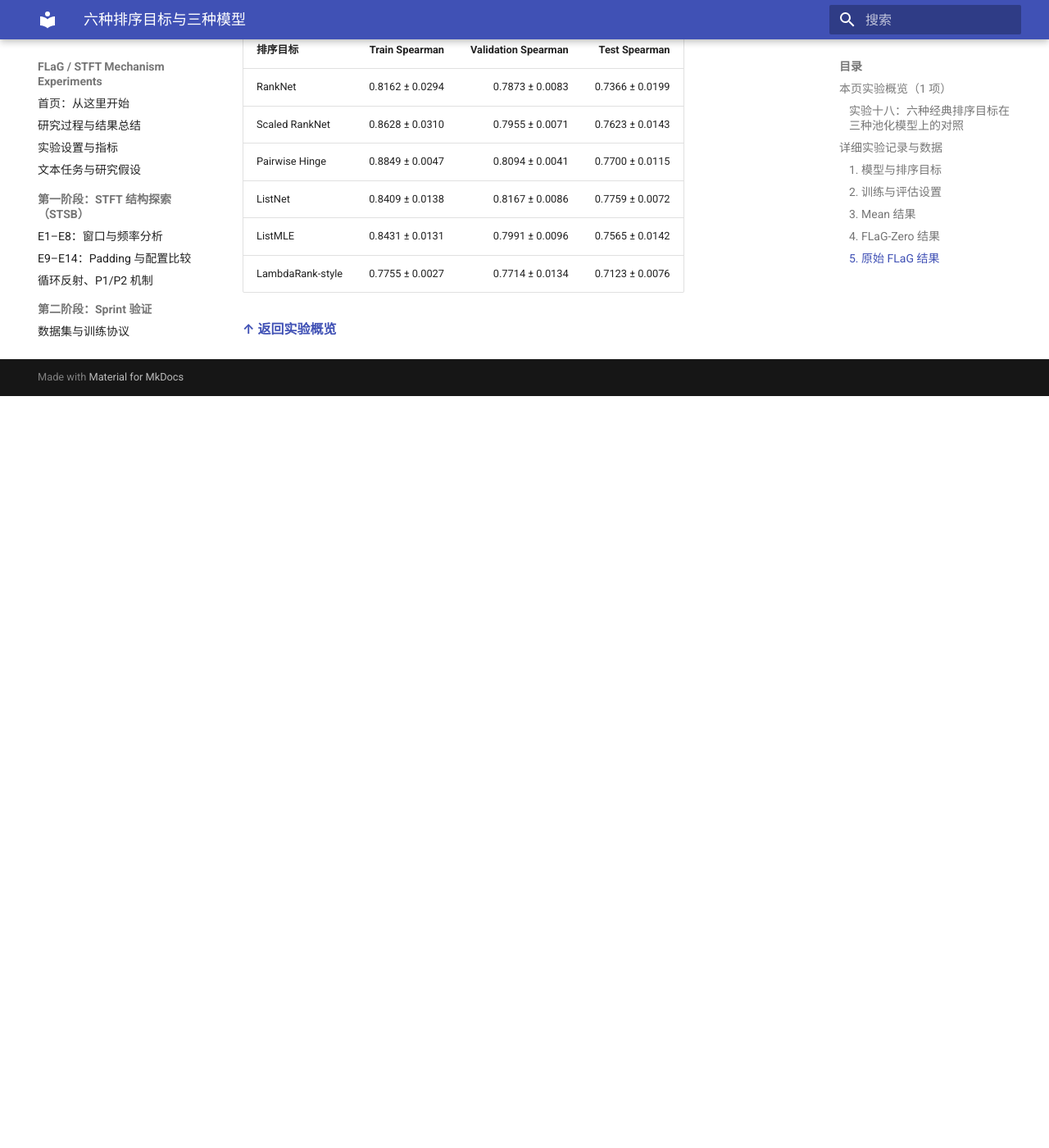
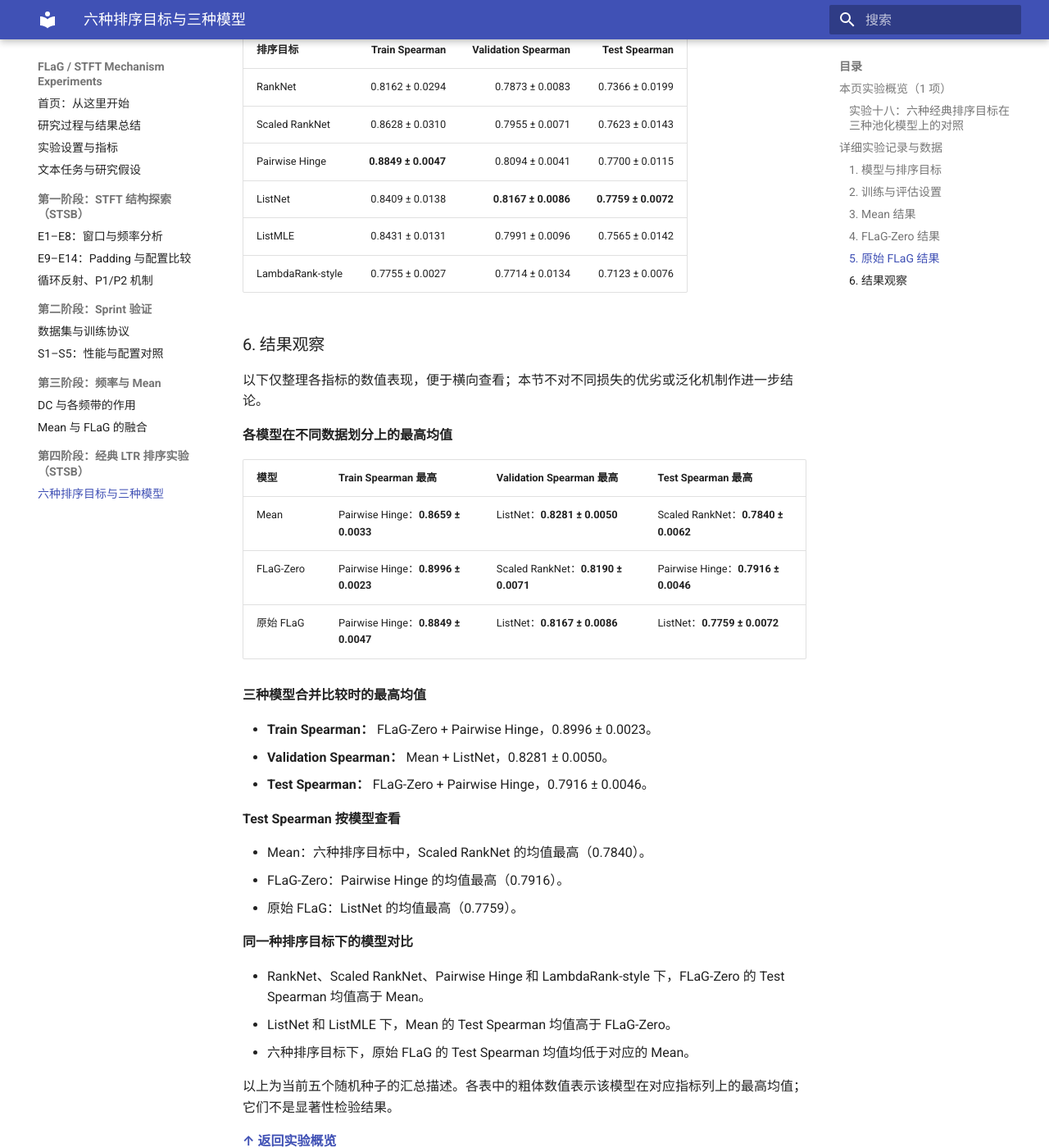
Before and after one commit to lumoswwr/FLaG-STFT-Notes, an MkDocs documentation site: the page built from docs/ltr.md, in a window 1280 px wide and 1400 px high, scrolled down 2944 px. Shown: the whole window at 82% size. Built offline with MkDocs 1.6.1 and Material for MkDocs 9.7.7, drawn with Linux system fonts in a browser that asks for light colours; before the commit the page ends 3427 px from its top, so only the background shows below that.

Commit message:
Highlight best LTR results and add descriptive comparison

```diff
--- a/docs/ltr.md
+++ b/docs/ltr.md
@@ -64,9 +64,9 @@
 | 排序目标 | Train Spearman | Validation Spearman | Test Spearman |
 | --- | ---: | ---: | ---: |
 | RankNet | 0.8294 ± 0.0184 | 0.8129 ± 0.0033 | 0.7673 ± 0.0062 |
-| Scaled RankNet | 0.8622 ± 0.0147 | 0.8246 ± 0.0029 | 0.7840 ± 0.0062 |
-| Pairwise Hinge | 0.8659 ± 0.0033 | 0.8219 ± 0.0035 | 0.7821 ± 0.0071 |
-| ListNet | 0.8341 ± 0.0288 | 0.8281 ± 0.0050 | 0.7836 ± 0.0082 |
+| Scaled RankNet | 0.8622 ± 0.0147 | 0.8246 ± 0.0029 | **0.7840 ± 0.0062** |
+| Pairwise Hinge | **0.8659 ± 0.0033** | 0.8219 ± 0.0035 | 0.7821 ± 0.0071 |
+| ListNet | 0.8341 ± 0.0288 | **0.8281 ± 0.0050** | 0.7836 ± 0.0082 |
 | ListMLE | 0.8625 ± 0.0039 | 0.8200 ± 0.0050 | 0.7814 ± 0.0055 |
 | LambdaRank-style | 0.7334 ± 0.0082 | 0.7697 ± 0.0053 | 0.7063 ± 0.0067 |
 
@@ -75,8 +75,8 @@
 | 排序目标 | Train Spearman | Validation Spearman | Test Spearman |
 | --- | ---: | ---: | ---: |
 | RankNet | 0.8322 ± 0.0072 | 0.8136 ± 0.0058 | 0.7734 ± 0.0069 |
-| Scaled RankNet | 0.8572 ± 0.0201 | 0.8190 ± 0.0071 | 0.7863 ± 0.0085 |
-| Pairwise Hinge | 0.8996 ± 0.0023 | 0.8181 ± 0.0069 | 0.7916 ± 0.0046 |
+| Scaled RankNet | 0.8572 ± 0.0201 | **0.8190 ± 0.0071** | 0.7863 ± 0.0085 |
+| Pairwise Hinge | **0.8996 ± 0.0023** | 0.8181 ± 0.0069 | **0.7916 ± 0.0046** |
 | ListNet | 0.8429 ± 0.0209 | 0.8157 ± 0.0080 | 0.7807 ± 0.0096 |
 | ListMLE | 0.8626 ± 0.0157 | 0.8159 ± 0.0074 | 0.7809 ± 0.0139 |
 | LambdaRank-style | 0.7618 ± 0.0255 | 0.7679 ± 0.0225 | 0.7140 ± 0.0252 |
@@ -87,9 +87,41 @@
 | --- | ---: | ---: | ---: |
 | RankNet | 0.8162 ± 0.0294 | 0.7873 ± 0.0083 | 0.7366 ± 0.0199 |
 | Scaled RankNet | 0.8628 ± 0.0310 | 0.7955 ± 0.0071 | 0.7623 ± 0.0143 |
-| Pairwise Hinge | 0.8849 ± 0.0047 | 0.8094 ± 0.0041 | 0.7700 ± 0.0115 |
-| ListNet | 0.8409 ± 0.0138 | 0.8167 ± 0.0086 | 0.7759 ± 0.0072 |
+| Pairwise Hinge | **0.8849 ± 0.0047** | 0.8094 ± 0.0041 | 0.7700 ± 0.0115 |
+| ListNet | 0.8409 ± 0.0138 | **0.8167 ± 0.0086** | **0.7759 ± 0.0072** |
 | ListMLE | 0.8431 ± 0.0131 | 0.7991 ± 0.0096 | 0.7565 ± 0.0142 |
 | LambdaRank-style | 0.7755 ± 0.0027 | 0.7714 ± 0.0134 | 0.7123 ± 0.0076 |
 
+### 6. 结果观察
+
+以下仅整理各指标的数值表现，便于横向查看；本节不对不同损失的优劣或泛化机制作进一步结论。
+
+**各模型在不同数据划分上的最高均值**
+
+| 模型 | Train Spearman 最高 | Validation Spearman 最高 | Test Spearman 最高 |
+| --- | --- | --- | --- |
+| Mean | Pairwise Hinge：**0.8659 ± 0.0033** | ListNet：**0.8281 ± 0.0050** | Scaled RankNet：**0.7840 ± 0.0062** |
+| FLaG-Zero | Pairwise Hinge：**0.8996 ± 0.0023** | Scaled RankNet：**0.8190 ± 0.0071** | Pairwise Hinge：**0.7916 ± 0.0046** |
+| 原始 FLaG | Pairwise Hinge：**0.8849 ± 0.0047** | ListNet：**0.8167 ± 0.0086** | ListNet：**0.7759 ± 0.0072** |
+
+**三种模型合并比较时的最高均值**
+
+- **Train Spearman：** FLaG-Zero + Pairwise Hinge，0.8996 ± 0.0023。
+- **Validation Spearman：** Mean + ListNet，0.8281 ± 0.0050。
+- **Test Spearman：** FLaG-Zero + Pairwise Hinge，0.7916 ± 0.0046。
+
+**Test Spearman 按模型查看**
+
+- Mean：六种排序目标中，Scaled RankNet 的均值最高（0.7840）。
+- FLaG-Zero：Pairwise Hinge 的均值最高（0.7916）。
+- 原始 FLaG：ListNet 的均值最高（0.7759）。
+
+**同一种排序目标下的模型对比**
+
+- RankNet、Scaled RankNet、Pairwise Hinge 和 LambdaRank-style 下，FLaG-Zero 的 Test Spearman 均值高于 Mean。
+- ListNet 和 ListMLE 下，Mean 的 Test Spearman 均值高于 FLaG-Zero。
+- 六种排序目标下，原始 FLaG 的 Test Spearman 均值均低于对应的 Mean。
+
+以上为当前五个随机种子的汇总描述。各表中的粗体数值表示该模型在对应指标列上的最高均值；它们不是显著性检验结果。
+
 **[↑ 返回实验概览](#exp-18-summary)**
```
